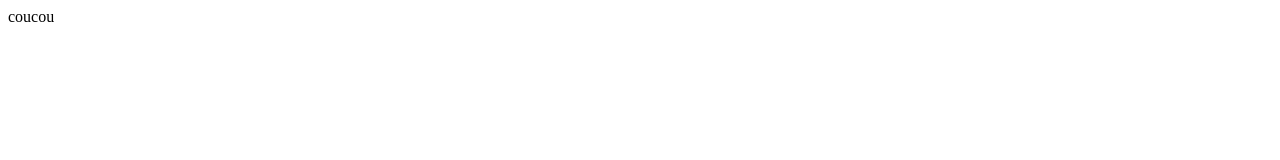
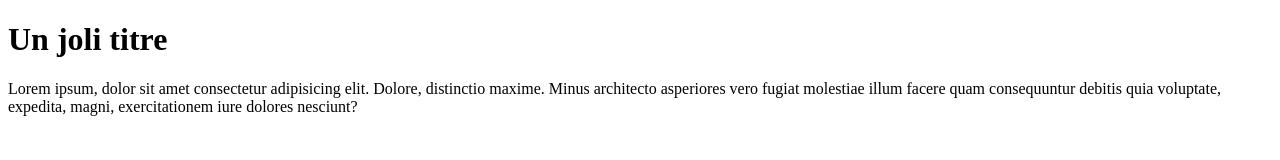
Before and after one commit to Sam-FED/test, a plain HTML site: page index.html in a window 1280 px wide. Drawn offline with Linux system fonts and the light colour scheme.

Commit message:
Ajout d'un titre et d'un paragraphe

```diff
--- a/index.html
+++ b/index.html
@@ -6,6 +6,7 @@
     <title>Document</title>
 </head>
 <body>
-    coucou
+    <h1>Un joli titre</h1>
+    <p>Lorem ipsum, dolor sit amet consectetur adipisicing elit. Dolore, distinctio maxime. Minus architecto asperiores vero fugiat molestiae illum facere quam consequuntur debitis quia voluptate, expedita, magni, exercitationem iure dolores nesciunt?</p>
 </body>
 </html>
```
